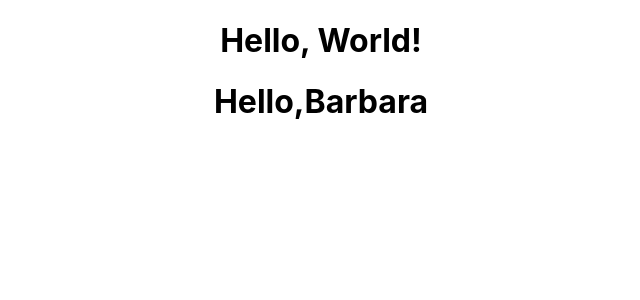
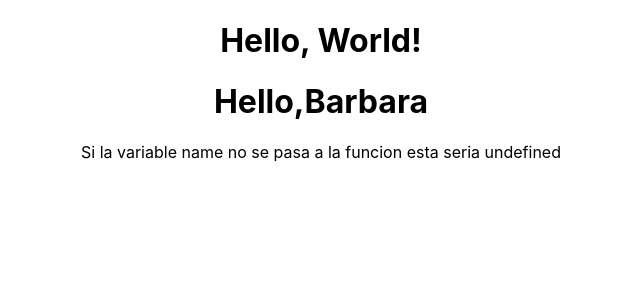
Before and after one commit to BarbiContardi/React, a React (Create React App) app in the folder ejercicios-react/: page / in a window 1280 px wide. Shown: the top 300 px of the page, without its empty margins (319-959 px from the left). Built offline with nearby package versions, Linux system fonts and the light colour scheme.

Commit message:
Ejercicio 03

```diff
--- a/ejercicios-react/src/App.js
+++ b/ejercicios-react/src/App.js
@@ -2,12 +2,14 @@
 import './App.css';
 import Ejercicio01 from './ejercicios/Ejercicio01';
 import Ejercicio02 from './ejercicios/Ejercicio02';
+import Ejercicio03 from './ejercicios/Ejercicio03';
 
 function App() {
   return (
     <div className="App">
       <Ejercicio01/>
       <Ejercicio02/>
+      <Ejercicio03/>
     </div>
   );
 }
--- /dev/null
+++ b/ejercicios-react/src/ejercicios/Ejercicio03.js
@@ -0,0 +1,13 @@
+import React from 'react';
+
+function Ejercicio03() {
+  const respuesta = <p> Si la variable name no se pasa a la funcion esta seria undefined</p>;
+
+  return (
+    <div>
+      {respuesta}
+    </div>
+  );
+}
+
+export default Ejercicio03;
```
